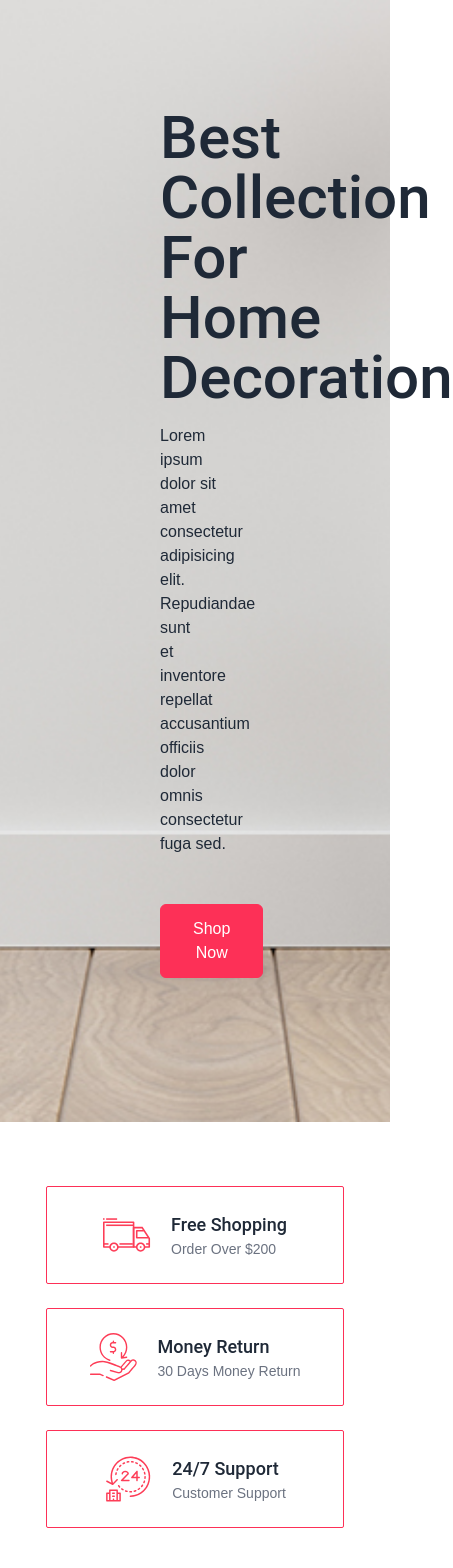
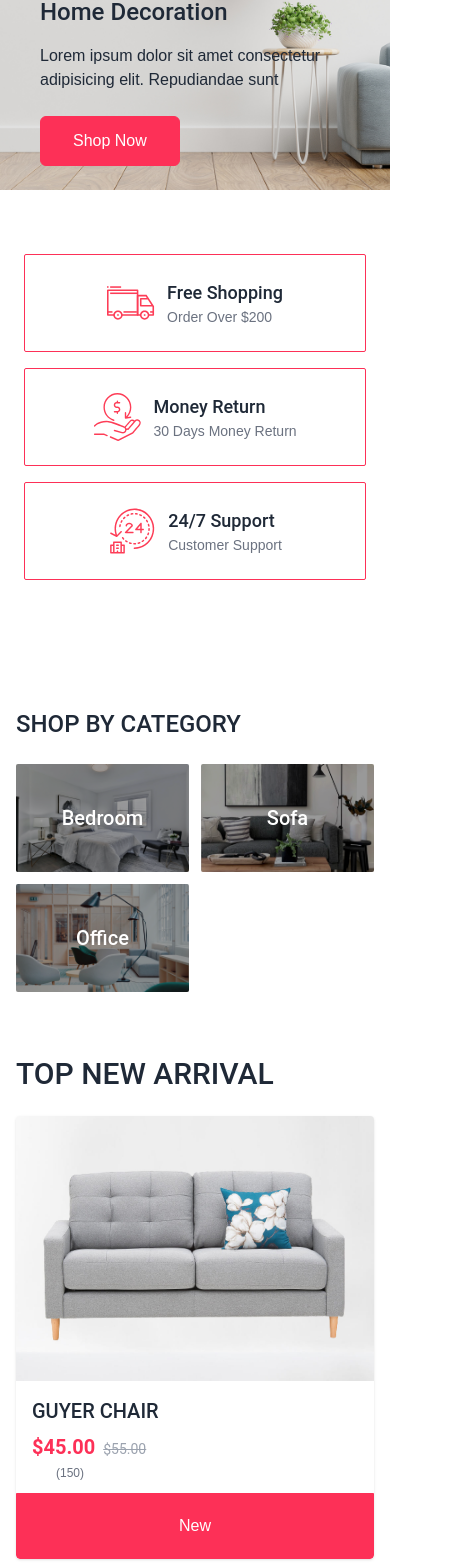
Before and after one commit to rajibdas-it/raj-cart-client, a React (Create React App) app: page / in a window 390 px wide. Shown: the part 116-1684 px from the top of the page, 453 px wide, since content can reach past the window. Built offline with nearby package versions, Linux system fonts and the light colour scheme.

Commit message:
make responsive

```diff
--- a/package.json
+++ b/package.json
@@ -10,8 +10,10 @@
     "react": "^18.2.0",
     "react-dom": "^18.2.0",
     "react-icons": "^4.7.1",
+    "react-rating": "^2.0.5",
     "react-router-dom": "^6.6.2",
     "react-scripts": "5.0.1",
+    "react-stars": "^2.2.5",
     "web-vitals": "^2.1.4"
   },
   "scripts": {
--- /dev/null
+++ b/src/Components/Button/Button.js
@@ -0,0 +1,16 @@
+import React from "react";
+import { Link } from "react-router-dom";
+
+const Button = ({ children, path, paddingSizeY }) => {
+  return (
+    <Link to={path}>
+      <button
+        className={`block w-full border border-primary ${paddingSizeY} text-center text-white bg-primary rounded-b hover:bg-transparent hover:text-primary transition`}
+      >
+        {children}
+      </button>
+    </Link>
+  );
+};
+
+export default Button;
--- a/src/Pages/Home/Banner/Banner.js
+++ b/src/Pages/Home/Banner/Banner.js
@@ -2,19 +2,21 @@ import React from "react";
 
 const Banner = () => {
   return (
-    <div class="bg-banner bg-cover bg-no-repeat bg-center p-36">
+    <div class="bg-banner bg-cover bg-center bg-no-repeat p-6 lg:p-3">
       <div class="container">
-        <h1 class="text-6xl font-roboto text-gray-800 font-medium mb-4 capitalize">
+        <h1 class="text-2xl md:text-3xl lg:text-6xl font-roboto text-gray-800 font-medium mb-4 capitalize">
           Best Collection for <br />
           home decoration
         </h1>
         <p>
           Lorem ipsum dolor sit amet consectetur adipisicing elit. Repudiandae
           sunt <br />
-          et inventore repellat accusantium officiis dolor omnis consectetur
-          fuga sed.
+          <span className="hidden md:block">
+            et inventore repellat accusantium officiis dolor omnis consectetur
+            fuga sed.
+          </span>
         </p>
-        <div class="mt-12">
+        <div class="mt-6 lg:mt-12">
           <button class="text-white bg-primary px-8 py-3 border border-primary font-medium hover:bg-transparent hover:text-primary transition duration-200 rounded-md">
             Shop Now
           </button>
--- a/src/Pages/Home/Categories/Categories.js
+++ b/src/Pages/Home/Categories/Categories.js
@@ -9,7 +9,7 @@ const Categories = () => {
       <h2 class="text-roboto text-2xl font-medium text-gray-800 uppercase mb-6">
         shop by category
       </h2>
-      <div class="grid grid-cols-1 md:grid-cols-3 gap-3">
+      <div class="grid grid-cols-2 lg:grid-cols-3 gap-3">
         <div class="relative rounded-sm overflow-hidden group">
           <img src={bedroom} alt="" class="w-full" />
           <a
--- a/src/Pages/Home/Features/Features.js
+++ b/src/Pages/Home/Features/Features.js
@@ -5,9 +5,9 @@ import serviceHour from "../../../assets/images/icons/service-hours.svg";
 
 const Features = () => {
   return (
-    <div class="container py-16">
-      <div class="w-10/12 mx-auto grid grid-cols-1 md:grid-cols-3 gap-6 justify-center">
-        <div class="border border-primary rounded-sm px-3 py-6 flex justify-center items-center gap-5">
+    <div class="container py-16 px-6">
+      <div class=" mx-auto grid grid-cols-1 md:grid-cols-3 gap-4 lg:gap-6 justify-center">
+        <div class="border border-primary rounded-sm px-1 lg:px-3 py-6 flex justify-center items-center gap-3 lg:gap-5">
           <img src={deliveryVan} alt="" class="w-12 h-12 object-contain" />
           <div>
             <h4 class="font-medium capitalize text-lg text-roboto">
@@ -16,7 +16,7 @@ const Features = () => {
             <p class="capitalize text-gray-500 text-sm">order over $200</p>
           </div>
         </div>
-        <div class="border border-primary rounded-sm px-3 py-6 flex justify-center items-center gap-5">
+        <div class="border border-primary rounded-sm px-1 lg:px-3 py-6 flex justify-center items-center gap-3 lg:gap-5">
           <img src={moneyBack} alt="" class="w-12 h-12 object-contain" />
           <div>
             <h4 class="font-medium capitalize text-lg text-roboto">
@@ -25,7 +25,7 @@ const Features = () => {
             <p class="capitalize text-gray-500 text-sm">30 days money return</p>
           </div>
         </div>
-        <div class="border border-primary rounded-sm px-3 py-6 flex justify-center items-center gap-5">
+        <div class="border border-primary rounded-sm px-1 lg:px-3 py-6 flex justify-center items-center gap-3 lg:gap-5">
           <img src={serviceHour} alt="" class="w-12 h-12 object-contain" />
           <div>
             <h4 class="font-medium capitalize text-lg text-roboto">
--- a/src/Pages/Home/Home/Home.js
+++ b/src/Pages/Home/Home/Home.js
@@ -4,6 +4,7 @@ import Banner from "../Banner/Banner";
 import Categories from "../Categories/Categories";
 import Features from "../Features/Features";
 import Product from "../Product/Product";
+import Ratings from "../Ratings/Ratings";
 import RecommendedProduct from "../RecommendedProduct/RecommendedProduct";
 
 const Home = () => {
@@ -15,6 +16,7 @@ const Home = () => {
       <Product></Product>
       <AddBanner></AddBanner>
       <RecommendedProduct></RecommendedProduct>
+      {/* <Ratings></Ratings> */}
     </div>
   );
 };
--- a/src/Pages/Home/Product/Product.js
+++ b/src/Pages/Home/Product/Product.js
@@ -3,6 +3,7 @@ import one from "../../../assets/images/products/product1.jpg";
 import two from "../../../assets/images/products/product11.jpg";
 import three from "../../../assets/images/products/product3.jpg";
 import four from "../../../assets/images/products/product5.jpg";
+import Button from "../../../Components/Button/Button";
 
 const Product = () => {
   return (
@@ -62,12 +63,9 @@ const Product = () => {
             </div>
           </div>
 
-          <a
-            href="/"
-            class="block w-full border border-primary py-1 text-center text-white bg-primary rounded-b hover:bg-transparent hover:text-primary transition"
-          >
-            Add to Cart
-          </a>
+          <Button path="/shop" paddingSizeY={"py-5"}>
+            New
+          </Button>
         </div>
 
         <div class="bg-white shadow rounded overflow-hidden">
--- /dev/null
+++ b/src/Pages/Home/Ratings/Ratings.js
@@ -0,0 +1,31 @@
+import ReactStars from "react-stars";
+import React, { useState } from "react";
+import { render } from "react-dom";
+import Rating from "react-rating";
+
+const Ratings = () => {
+  // const [ratings, setRatings] = useState(0);
+  // const ratingChanged = (newRating) => {
+  //   setRatings(newRating);
+  // };
+  const a = 3.6;
+
+  return (
+    <div>
+      <h1>hlww! this is rating page</h1>
+      {/* <ReactStars
+        count={5}
+        onChange={ratingChanged}
+        size={30}
+        color2={"#ffd700"}
+      /> */}
+      {/* <Rating /> */}
+      {/* const a = 3.6;
+      {Array.apply(null, Array(Math.round(a))).map((item) => (
+        <span className="text-yellow-400 text-xl">★</span>
+      ))} */}
+    </div>
+  );
+};
+
+export default Ratings;
--- a/src/Shared/Header/Header.js
+++ b/src/Shared/Header/Header.js
@@ -109,7 +109,7 @@ const Header = () => {
             </span>
             <span className="capitalize ml-2 text-white">all categories</span>
 
-            <div className="absolute w-full left-0 top-full bg-white shadow-md py-3 divide-y divide-gray-300 divide-dashed opacity-0 group-hover:opacity-100 transition duration-300 invisible group-hover:visible">
+            <div className="absolute w-full left-0 top-full bg-white shadow-md py-3 divide-y divide-gray-300 divide-dashed opacity-0 group-hover:opacity-100 transition duration-300 hidden group-hover:block">
               <a
                 href="/"
                 className="flex items-center px-6 py-3 hover:bg-gray-100 transition"
@@ -191,7 +191,7 @@ const Header = () => {
             </div>
           </div>
 
-          <div className="flex items-center justify-between flex-grow pl-12">
+          <div className="hidden lg:flex items-center justify-between flex-grow pl-12">
             <div className="flex items-center space-x-6 capitalize">
               <Link
                 to="/"
```
Also changed, not shown: 1 other file (tests, documents, lock files or other folders).
